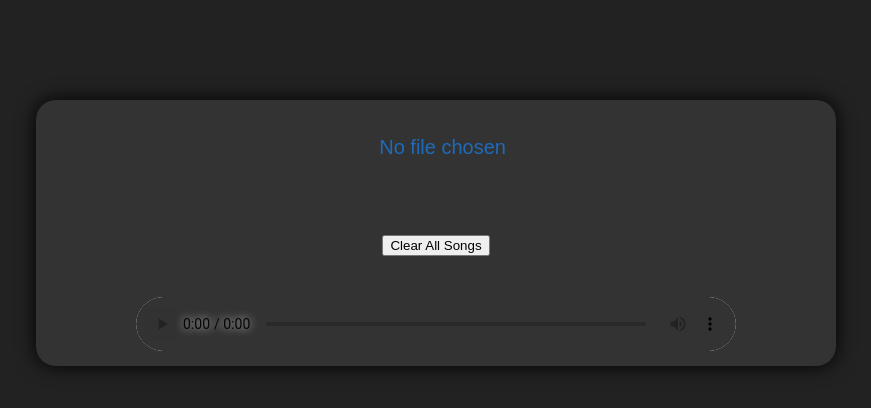
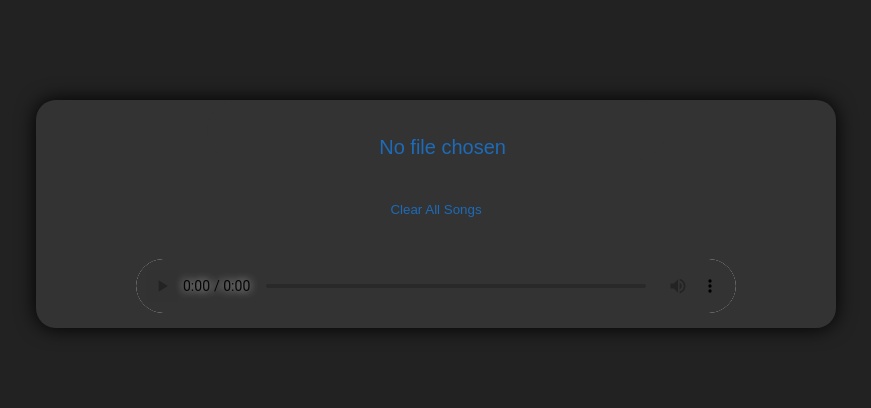
Before and after one commit to Git-KLW/Audio-Playlist, a plain HTML site: page index.html in a window 1280 px wide. Shown: the whole page, without its empty margins (204-1075 px from the left). Drawn offline with Linux system fonts and the light colour scheme.

Commit message:
Update index.html

```diff
--- a/index.html
+++ b/index.html
@@ -19,12 +19,18 @@
     display: block;
     margin: 40px auto;
     padding: 35px 40px;
+    padding-bottom: 0px;
     background-color: #333;
     border: none;
     border-radius: 100px;
     cursor: pointer;
     font-size: 20px;
   }
+      button {
+        color: #1d6bb9;
+        background-color: transparent;
+        border: none;
+      }
 ::file-selector-button {
   color: #ffffff00;
 background-color: transparent;
```
